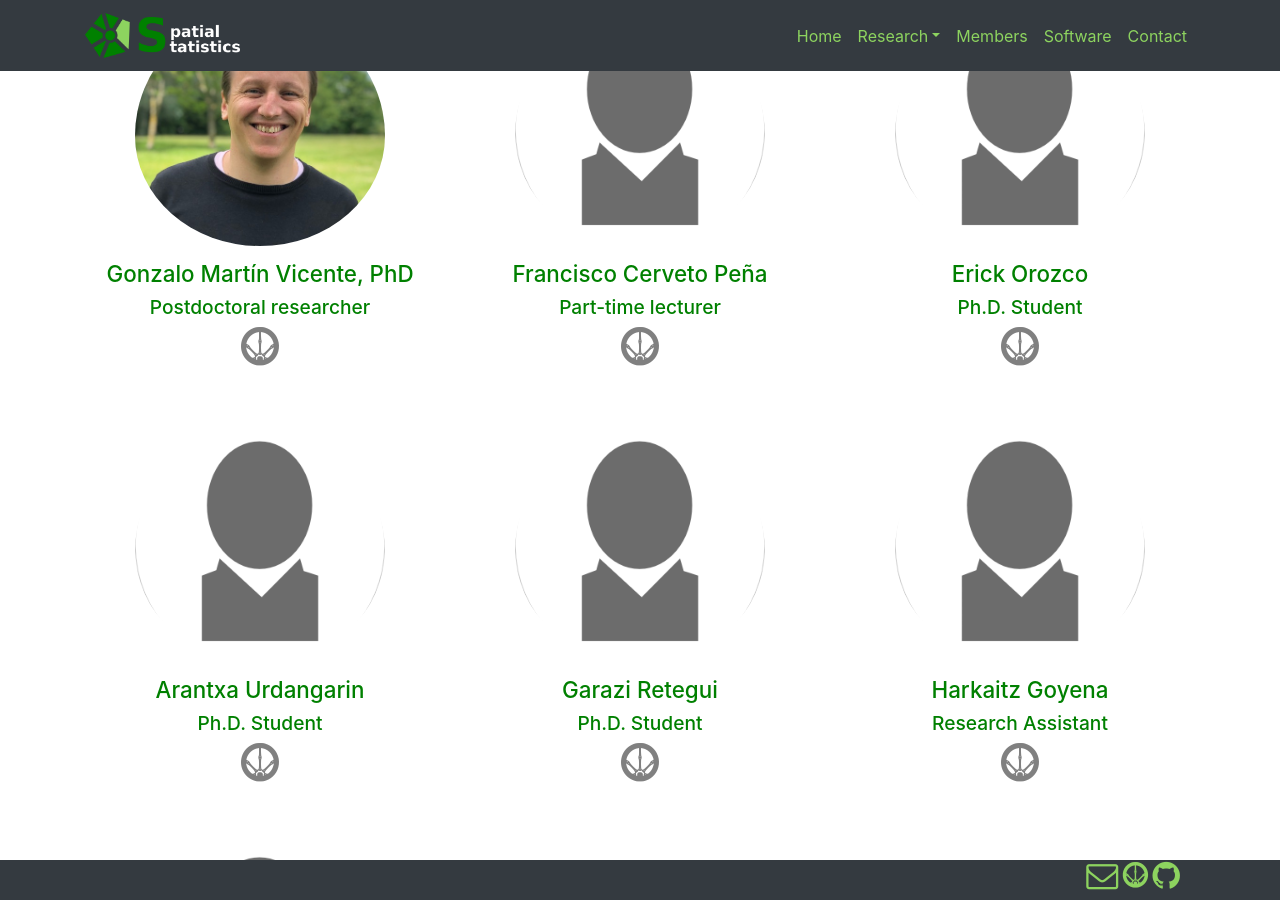
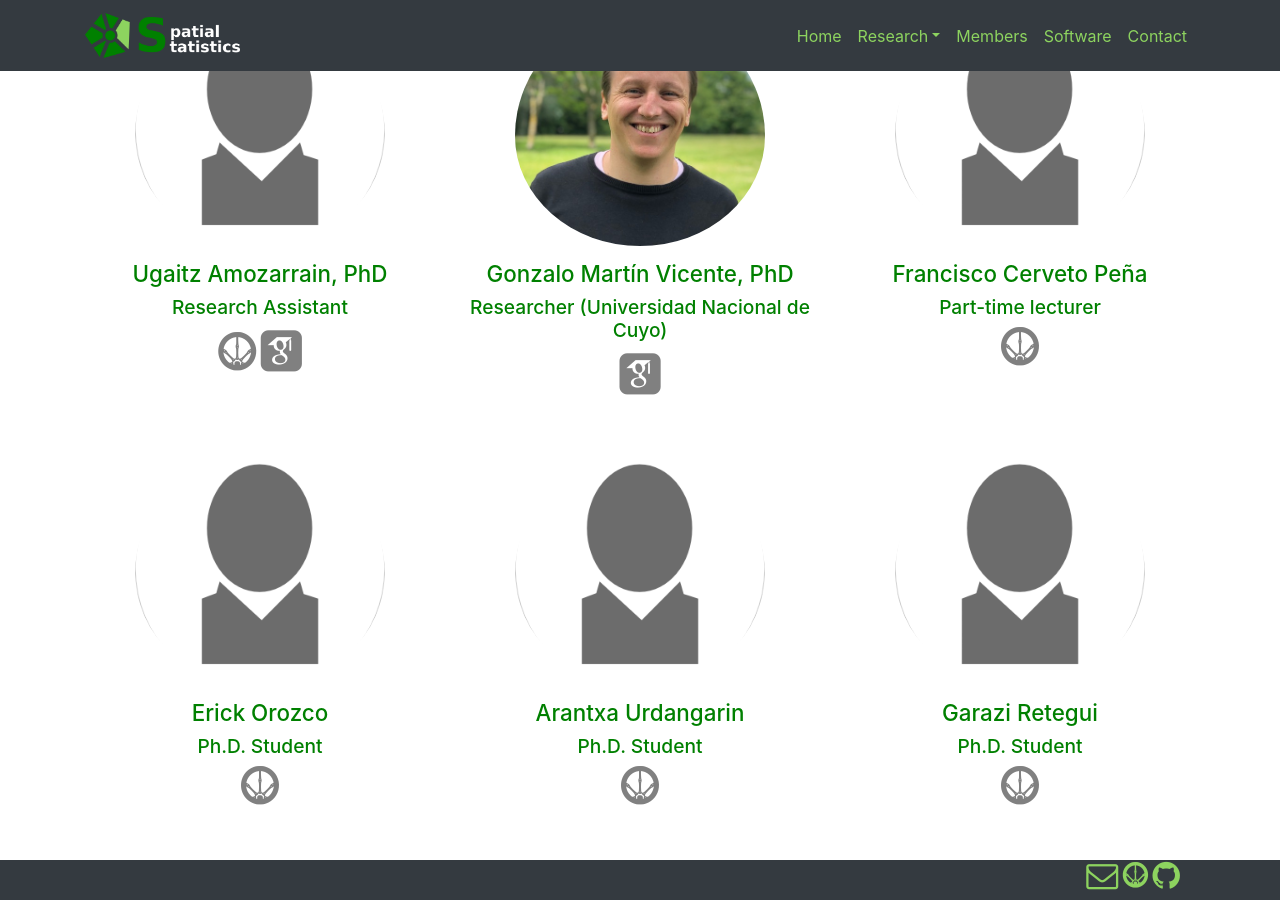
Before and after one commit to spatialstatisticsupna/spatialstatisticsupna.github.io, a Jekyll site: the page built from index.html, in a window 1280 px wide and 900 px high, scrolled down 4478 px. Built offline with Jekyll 4.4.1, drawn with Linux system fonts in a browser that asks for light colours; some web fonts are replaced.

Commit message:
Update members.html

```diff
--- a/_includes/members.html
+++ b/_includes/members.html
@@ -137,13 +137,24 @@
                 </div>
                 </div>
             </div>
+	    <div class="col-lg-4 col-md-6 text-center">
+                <div class="service-box">
+                    <img class="m-img" src="img/GroupMembers/user.png"></img>
+                    <h3 >Ugaitz Amozarrain, PhD</h3>
+                    <h4 >Research Assistant</h4>
+                    <div id="u-social">
+		    <a href="http://www.unavarra.es/pdi?uid=812412" target="_blank" style="opacity: 1;"><i class="upna upna-2x upna-escudo"></i></a>
+	            <a href="https://scholar.google.es/citations?user=rvUuMa4AAAAJ&hl=en" target="_blank" style="opacity: 1;"><i class='ai ai-2x ai-google-scholar-square'></i></a>
+                </div>
+                </div>
+            </div>
             <div class="col-lg-4 col-md-6 text-center">
                 <div class="service-box">
                     <img class="m-img" src="img/GroupMembers/Gonzalo.jpg"></img>
                     <h3 >Gonzalo Martín Vicente, PhD</h3>
-                    <h4 >Postdoctoral researcher</h4>
+                    <h4 >Researcher (Universidad Nacional de Cuyo)</h4>
                     <div id="u-social">
-					<a href="https://www.unavarra.es/pdi?uid=812199" target="_blank" style="opacity: 1;"><i class="upna upna-2x upna-escudo"></i></a>
+		    <a href="https://scholar.google.com/citations?user=NjbJYe4AAAAJ&hl=en" target="_blank" style="opacity: 1;"><i class='ai ai-2x ai-google-scholar-square'></i></a>
                 </div>
                 </div>
             </div>
```
